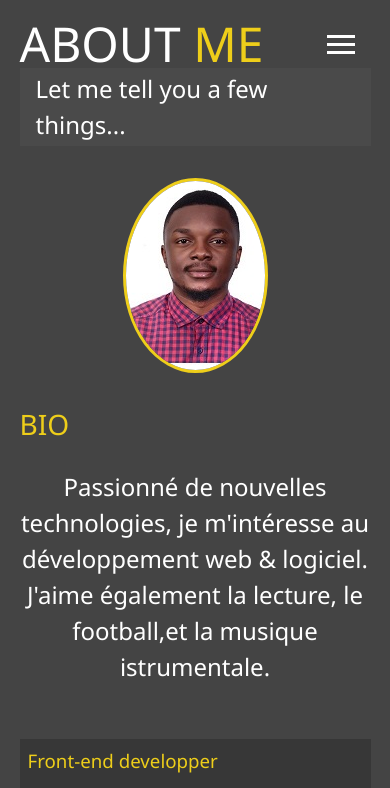
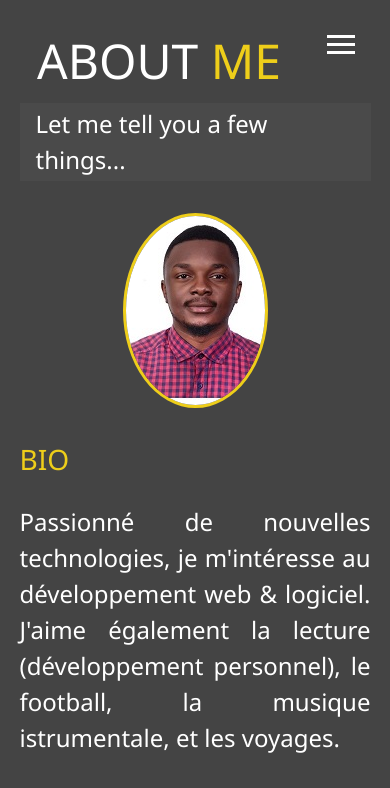
Before and after one commit to Yvan-KDM/modern_portfolio, a website: page dist/about.html in a window 390 px wide. Shown: the top 788 px of the page. Drawn offline with Linux system fonts and the light colour scheme.

```diff
--- a/scss/_mobile.scss
+++ b/scss/_mobile.scss
@@ -96,6 +96,7 @@
     font-weight: 400;
     &.lg-heading {
       font-size: 3rem;
+      margin: 5%;
     }
   }
 
--- a/scss/main.scss
+++ b/scss/main.scss
@@ -26,6 +26,7 @@
   font-weight: 400;
   &.lg-heading {
     font-size: 6rem;
+    margin-bottom: 2rem;
   }
 
   &.sm-heading {
@@ -103,6 +104,7 @@
   .bio {
     grid-area: bio;
     font-size: 1.5rem;
+    text-align: justify;
   }
 
   .job-1 {
```
Also changed, not shown: dist/about.html, dist/css/main.css.
